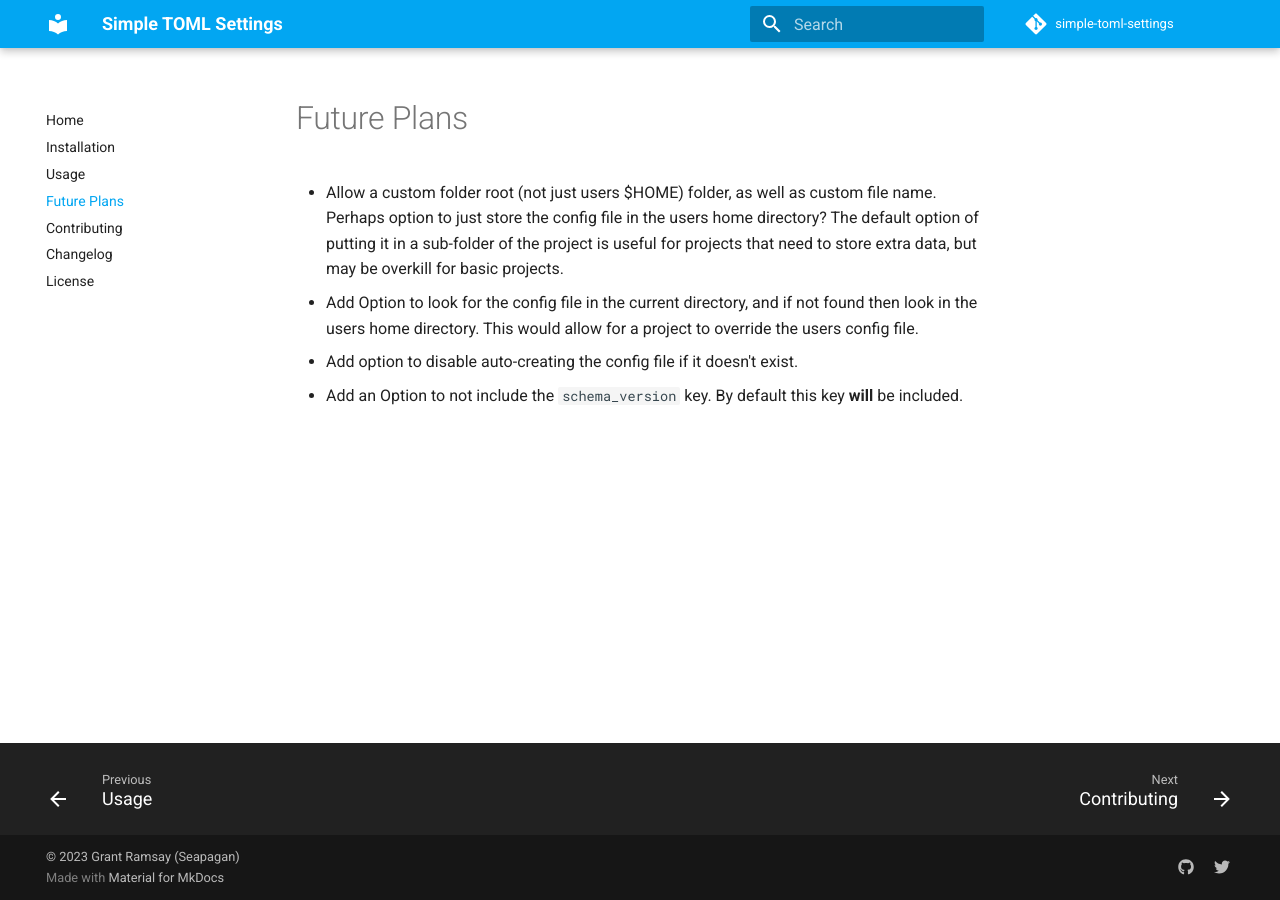
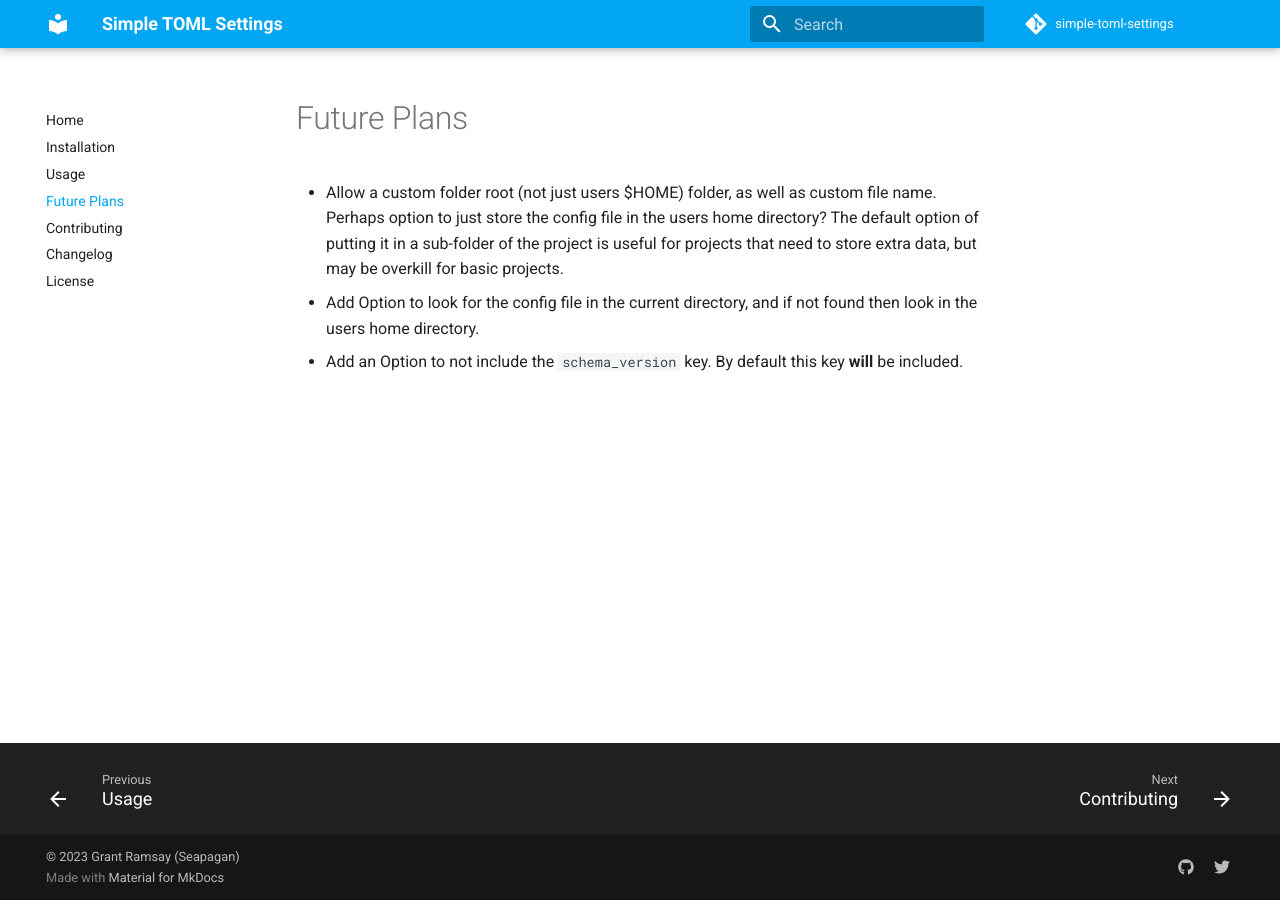
Before and after one commit to seapagan/simple-toml-settings, an MkDocs documentation site: the page built from docs/future-plans.md, in a window 1280 px wide. Built offline with MkDocs 1.6.1 and Material for MkDocs 9.7.7, drawn with Linux system fonts in a browser that asks for light colours; comment, search, counter and statistics services are not loaded.

Commit message:
implement local config file option
Signed-off-by: Grant Ramsay <seapagan@gmail.com>

```diff
--- a/TODO.md
+++ b/TODO.md
@@ -5,9 +5,7 @@
   directory? The default option of putting it in a sub-folder of the project is
   useful for projects that need to store extra data, but may be overkill for
   basic projects.
-- Add Option to look for the config file in the current directory, and if not found
-  then look in the users home directory. This would allow for a project to
-  override the users config file.
-- Add option to disable auto-creating the config file if it doesn't exist.
+- Add Option to look for the config file in the current directory, and if not
+  found then look in the users home directory.
 - Add an Option to not include the `schema_version` key. By default this key
   **will** be included.
```
Also changed, not shown: 2 other files.
